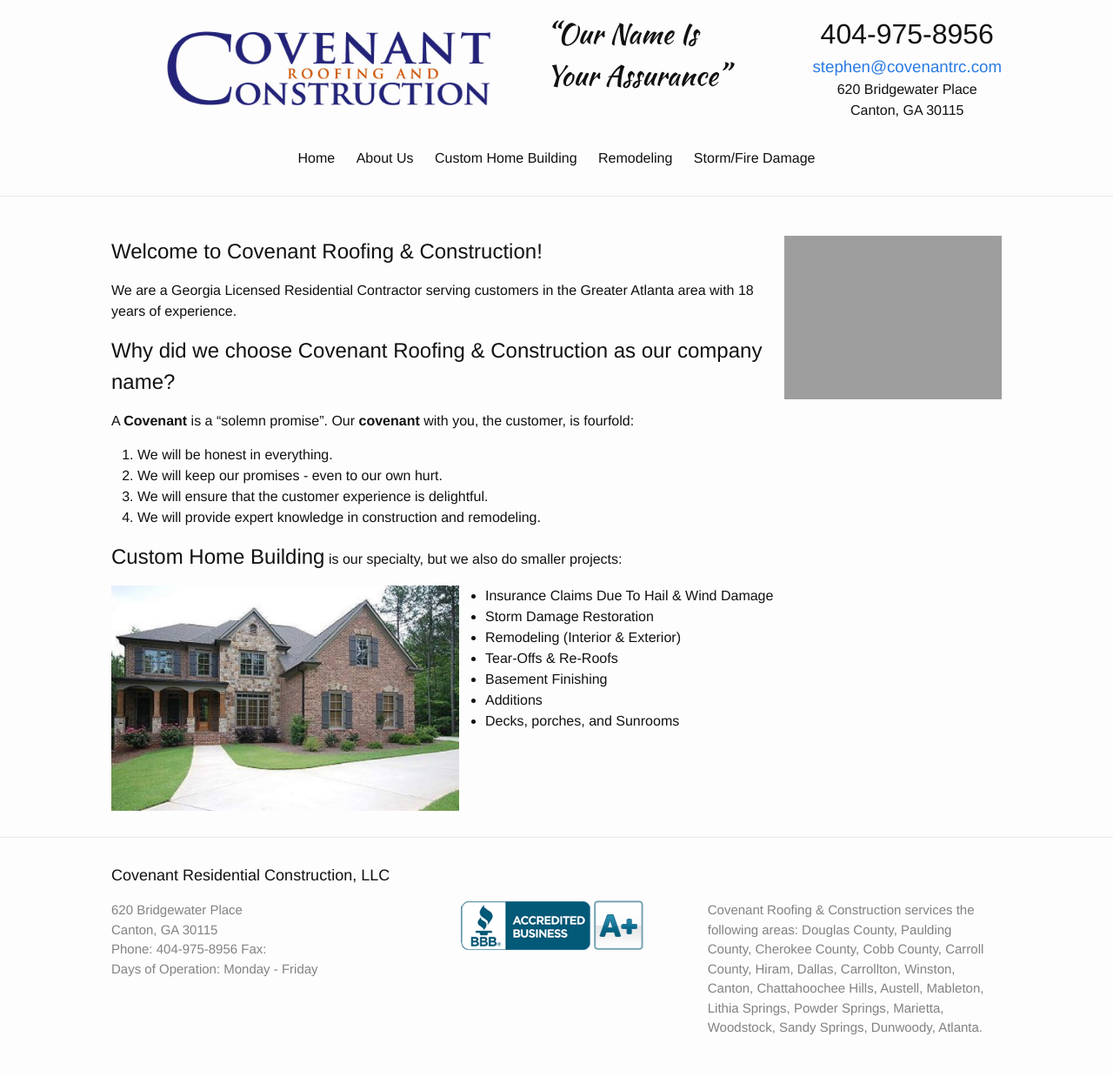
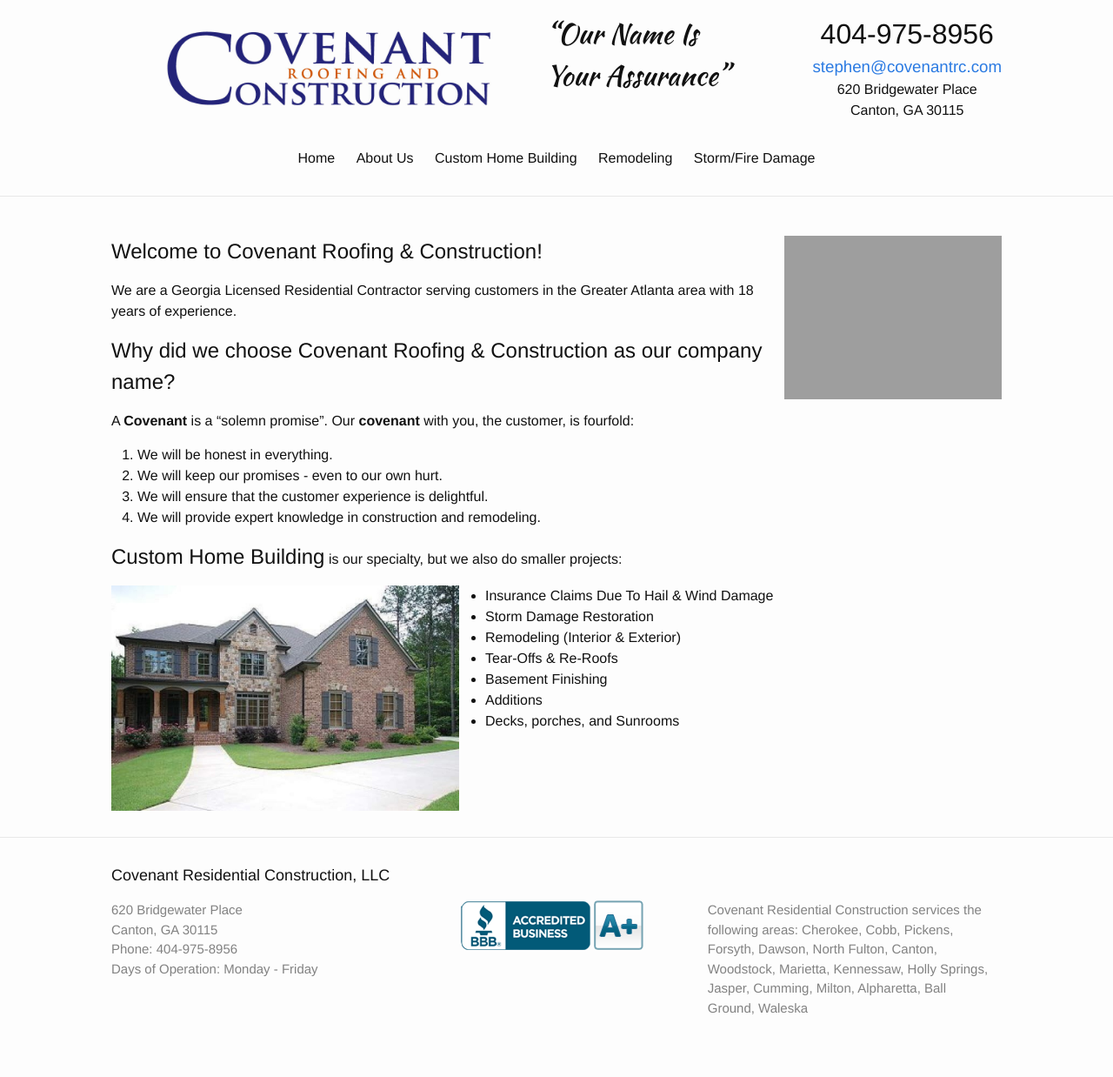
Before and after one commit to covenantrc/covenantrc.github.io, a Jekyll site: the page built from index.md, in a window 1280 px wide. Shown: the whole page at 87% size. Built offline with Jekyll 4.4.1, drawn with Linux system fonts in a browser that asks for light colours; after the commit the page ends 1215 px from its top, so only the background shows below that.

Commit message:
Remove fax from footer & update areas of operation

```diff
--- a/_includes/footer.html
+++ b/_includes/footer.html
@@ -9,7 +9,7 @@
         <ul class="contact-list">
           <li>{{ site.addr }} </li>
           <li>{{ site.city_state_zip }}</li>
-          <li>Phone: {{ site.phone }} Fax: {{ site.fax }}</li>
+          <li>Phone: {{ site.phone }}</li>
           <li>Days of Operation: Monday - Friday</li>
         </ul>
       </div>
@@ -22,9 +22,7 @@
       </div>
 
       <div class="footer-col footer-col-3">
-      Covenant Roofing &amp; Construction services the following areas: Douglas County, Paulding  County, Cherokee County, Cobb County,
-  Carroll County, Hiram, Dallas, Carrollton, Winston, Canton, Chattahoochee Hills, Austell, Mableton, Lithia Springs, Powder Springs, Marietta, Woodstock, Sandy Springs, Dunwoody,
-  Atlanta.
+      Covenant Residential Construction services the following areas: Cherokee, Cobb, Pickens, Forsyth, Dawson, North Fulton, Canton, Woodstock, Marietta, Kennessaw, Holly Springs, Jasper, Cumming, Milton, Alpharetta, Ball Ground, Waleska
       </div>
     </div>
 
```
